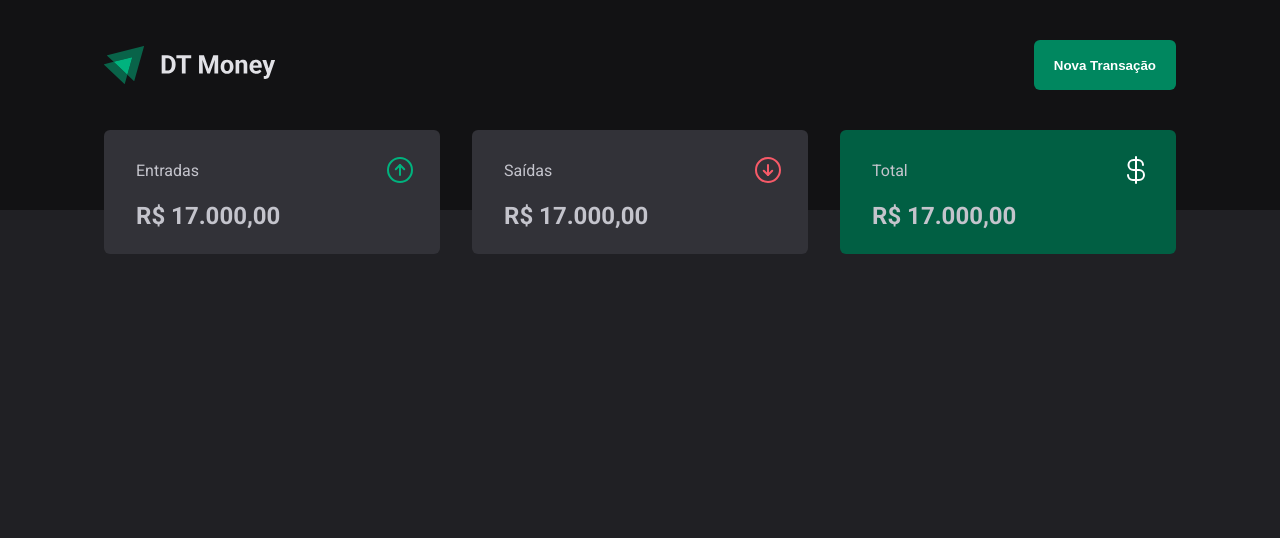
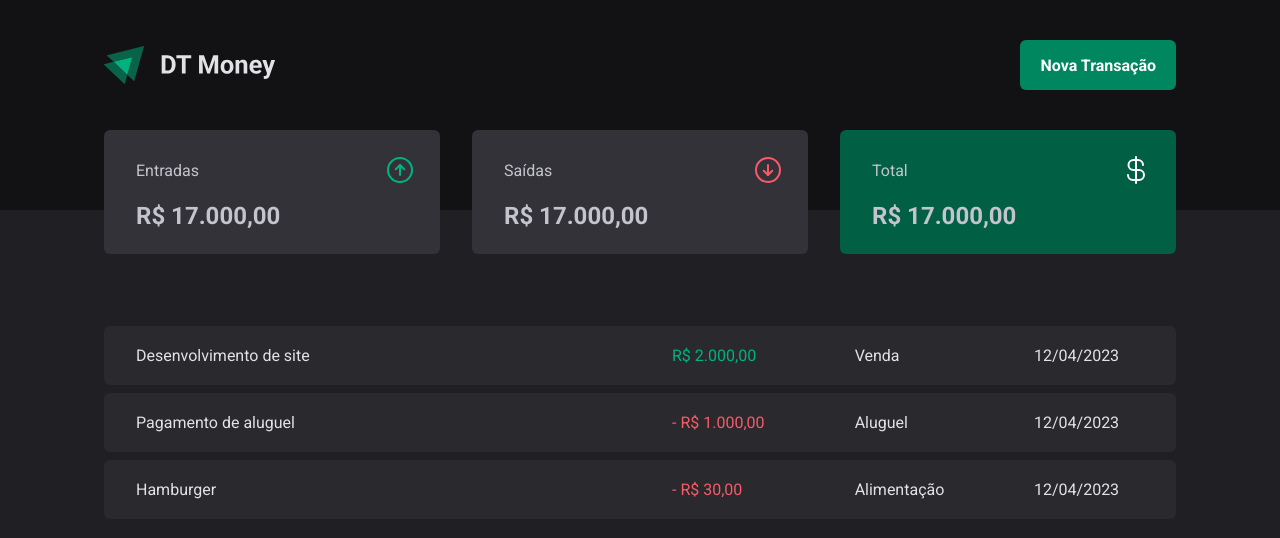
Before and after one commit to rlucasmd/03-dtmoney, a React (Vite) app: page / in a window 1280 px wide. Shown: the top 538 px of the page. Built offline with nearby package versions, Linux system fonts and the light colour scheme.

Commit message:
add: transactions table

```diff
--- a/src/pages/Transaction/index.tsx
+++ b/src/pages/Transaction/index.tsx
@@ -1,11 +1,48 @@
 import { Header } from "../../components/Header";
 import { Summary } from "../../components/Summary";
+import { PriceHighlight, TransactionsContainer, TransactionsTable } from "./styles";
 
 function Transactions(){
   return (
     <div>
       <Header />
       <Summary />
+      <TransactionsContainer>
+        <TransactionsTable>
+          <tbody>
+            <tr>
+              <td>Desenvolvimento de site</td>
+              <td>
+                <PriceHighlight variant="income">
+                  R$ 2.000,00
+                </PriceHighlight>
+              </td>
+              <td>Venda</td>
+              <td>12/04/2023</td>
+            </tr>
+            <tr>
+              <td>Pagamento de aluguel</td>
+              <td>
+                <PriceHighlight variant="outcome">
+                  - R$ 1.000,00
+                </PriceHighlight>
+              </td>
+              <td>Aluguel</td>
+              <td>12/04/2023</td>
+            </tr>
+            <tr>
+              <td>Hamburger</td>
+              <td>
+                <PriceHighlight variant="outcome">
+                  - R$ 30,00
+                </PriceHighlight>
+              </td>
+              <td>Alimentação</td>
+              <td>12/04/2023</td>
+            </tr>
+          </tbody>
+        </TransactionsTable>
+      </TransactionsContainer>
     </div>
   );
 }
--- a/src/pages/Transaction/styles.ts
+++ b/src/pages/Transaction/styles.ts
@@ -0,0 +1,46 @@
+import styled from "styled-components";
+
+const TransactionsContainer = styled.main`
+  width: 100%;
+  max-width: 1120px;
+  margin: 4rem auto 0;
+  padding: 0 1.5rem;
+`;
+
+const TransactionsTable = styled.table`
+  width: 100%;
+  border-collapse: separate;
+  border-spacing: 0 0.5rem;
+  /* margin-top: 1.5rem; */
+
+  tr{
+    td:first-child{
+      width: 50%;
+    }
+  }
+
+  td{
+    padding: 1.25rem 2rem;
+    background: ${({theme}) => theme.colors["gray-700"]};
+
+    &:first-child {
+      border-top-left-radius: 6px;
+      border-bottom-left-radius: 6px;
+    }
+    &:last-child {
+      border-top-right-radius: 6px;
+      border-bottom-right-radius: 6px;
+    }
+  }
+
+`;
+
+type PriceHighlightProps = {
+  variant: "income" | "outcome";
+}
+
+const PriceHighlight = styled.span<PriceHighlightProps>`
+  color: ${({theme, variant}) => theme.colors[`${variant}`]};
+`;
+
+export { TransactionsContainer, TransactionsTable, PriceHighlight };
--- a/src/styles/global.ts
+++ b/src/styles/global.ts
@@ -16,6 +16,9 @@ const GlobalStyle = createGlobalStyle`
     background: ${({theme}) => theme.colors["gray-800"]};
     color: ${({theme}) => theme.colors["gray-100"]};
   }
+  body, input, textarea, button{
+    font: 400 1rem Roboto, sans-serif;
+  }
 
 
 `;
--- a/src/styles/themes/default.ts
+++ b/src/styles/themes/default.ts
@@ -17,6 +17,9 @@ export const defaultTheme = {
     "red-300": "#F75A68",
     "red-500": "#AB222E",
     "red-700": "#7A1921",
+
+    "income": "#00B37E",
+    "outcome": "#F75A68"
   },
   fonts: {
     "text-s": "0.875rem",
```
